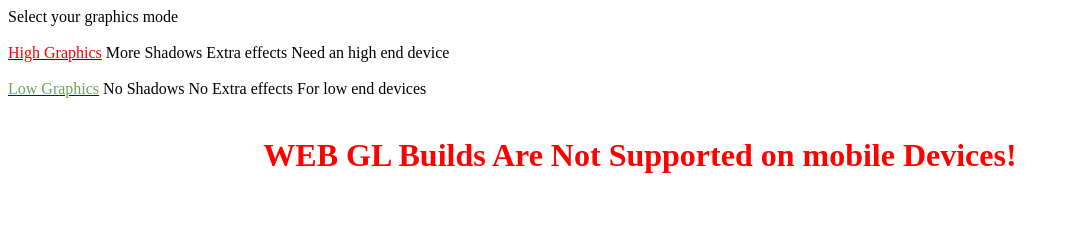
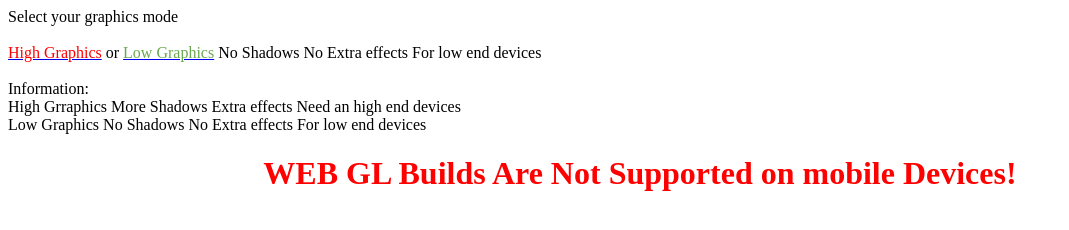
Before and after one commit to Fosenic6812/blockycar, a plain HTML site: page index.html in a window 1280 px wide. Shown: the whole page, without its empty margins (0-1069 px from the left). Drawn offline with Linux system fonts and the light colour scheme.

Commit message:
Update index.html

```diff
--- a/index.html
+++ b/index.html
@@ -1,3 +1,3 @@
 <html>
- <div>Select your graphics mode</div><div><br /></div><a href="Hi/index.html" target="_blank"><span style="color: red;">High Graphics</span></a>&nbsp;More Shadows Extra effects Need an high end device<div><br /></div><div><a href="Low/index.html"><span style="color: #6aa84f;">Low Graphics</span></a>&nbsp;No Shadows No Extra effects For low end devices</div><div><div><br /></div></div><h1 style="text-align: center;"><span style="color: red;">WEB GL Builds Are Not Supported on mobile Devices!</span></h1>
+ <div>Select your graphics mode</div><div><br /></div><a href="Hi/index.html" target="_blank"><span style="color: red;">High Graphics</span></a>&nbsp;or&nbsp;<a href="Low/index.html"><span style="color: #6aa84f;">Low Graphics</span></a>&nbsp;No Shadows No Extra effects For low end devices<div><div><br /></div></div><div>Information:</div><div>High Grraphics More Shadows Extra effects Need an high end devices</div><div>Low Graphics No Shadows No Extra effects For low end devices</div><h1 style="text-align: center;"><span style="color: red;">WEB GL Builds Are Not Supported on mobile Devices!</span></h1>
 </html>
```
